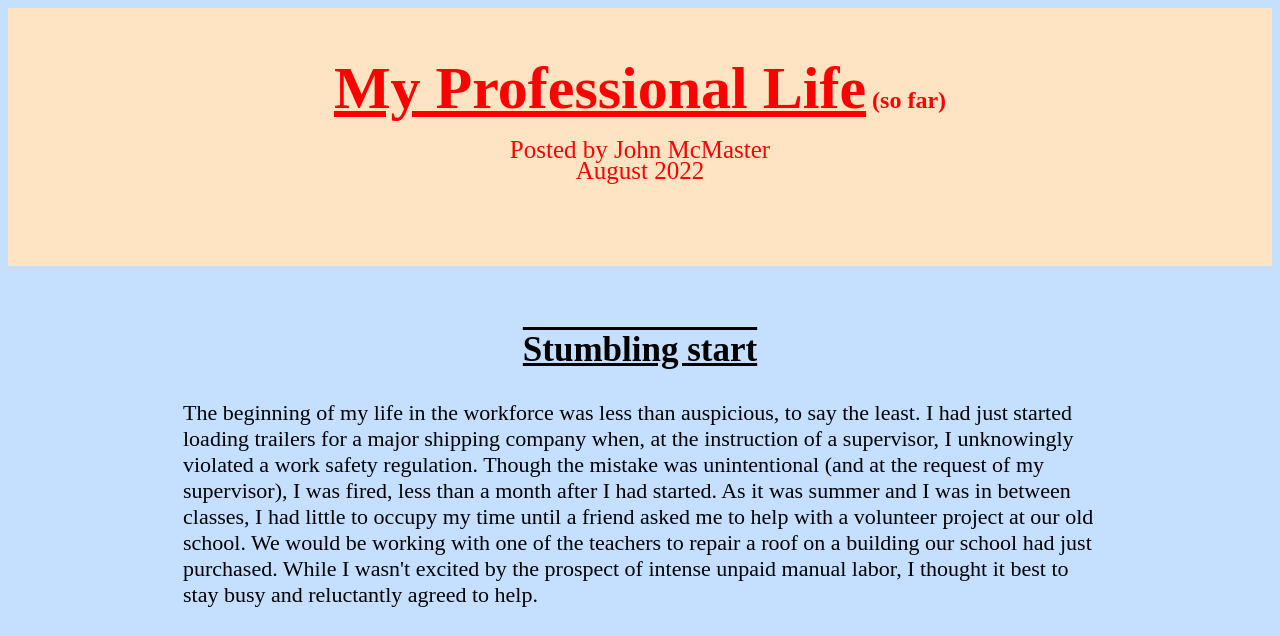
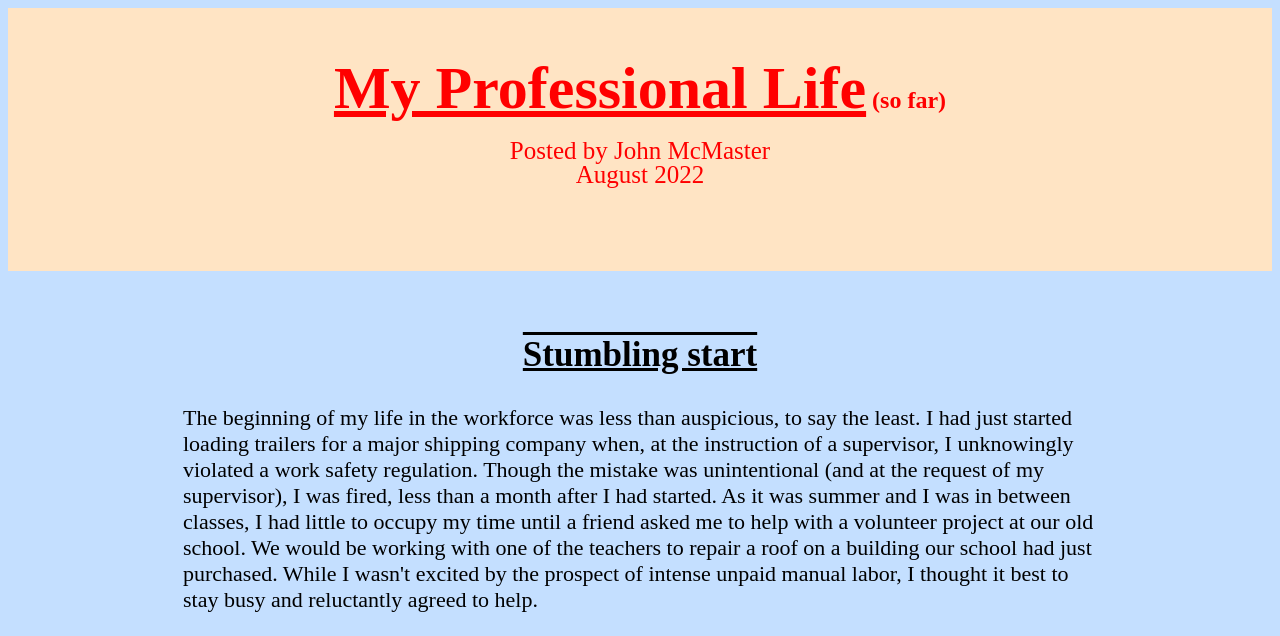
Before and after one commit to KC-LC101-June-22/js-assignment-4-html-me-something-JohnM625, a website: page index.html in a window 1280 px wide. Shown: the top 636 px of the page. Drawn offline with Linux system fonts and the light colour scheme.

Commit message:
Assignment commit

```diff
--- a/styles.css
+++ b/styles.css
@@ -13,7 +13,7 @@
 }
 #AuthorAndDate {
     font-size:25px;
-    line-height:.85;
+    line-height:.95;
 }
 #headingDate{
     font-size:20px;
```
